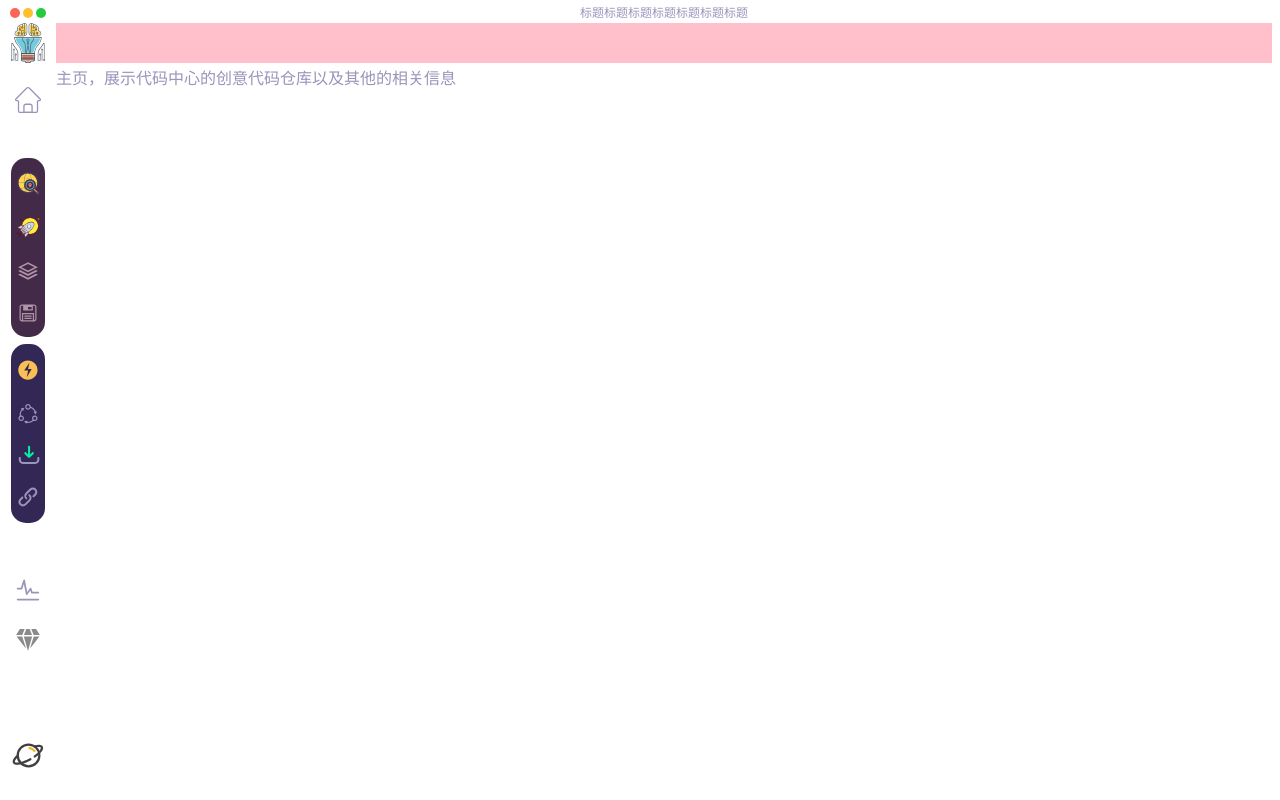
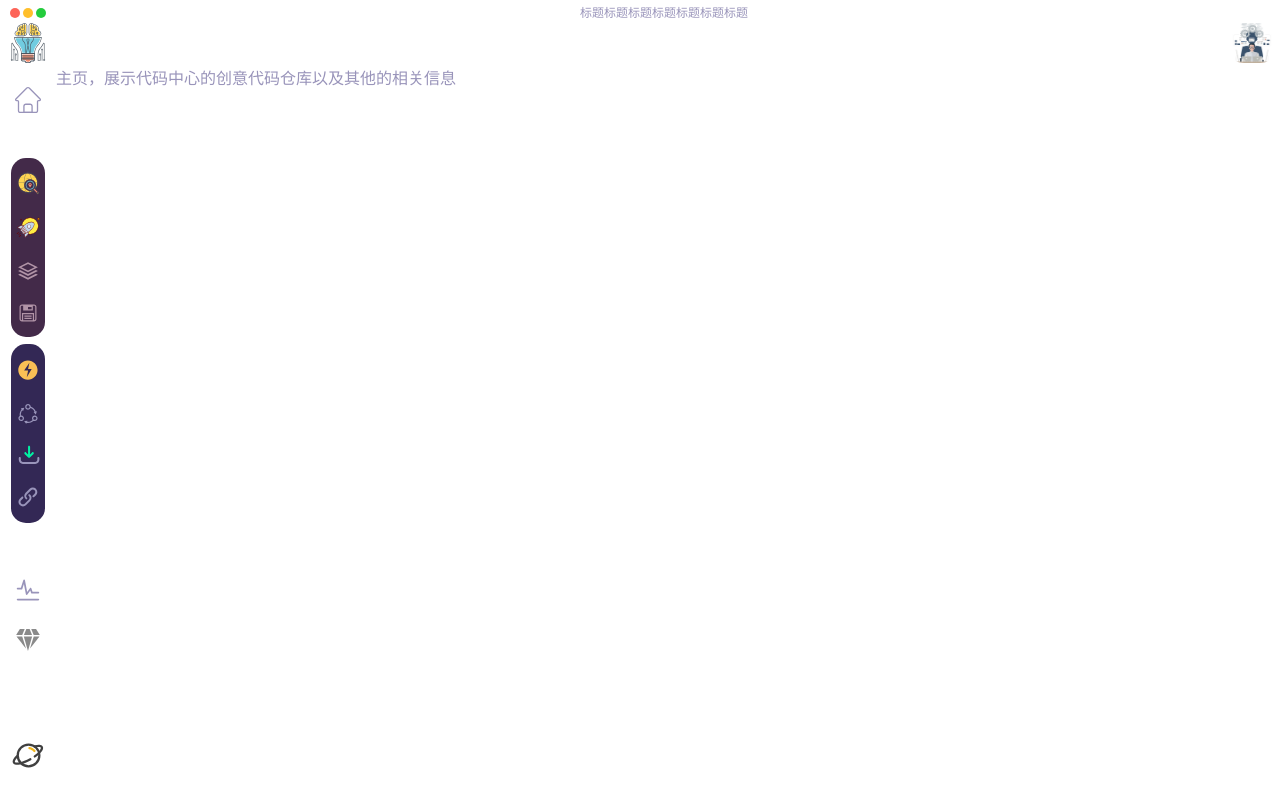
Before and after one commit to liuyuan-1024/ChinaOracle-front, a Vue app: page / in a window 1280 px wide. Built offline with nearby package versions, Linux system fonts and the light colour scheme.

Commit message:
test: app bar的grid布局

```diff
--- a/src/layout/components/AppBar.vue
+++ b/src/layout/components/AppBar.vue
@@ -5,17 +5,27 @@
 </script>
 
 <script lang='ts' setup>
-    // import SearchBar from '@/layout/components/SearchBar.vue';
-    // import SwitchBar from '@/layout/components/SwitchBar.vue';
-    // import PersonalBar from '@/layout/components/PersonalBar.vue';
+
 </script>
 
 <template>
-    <div id='app-bar'></div>
+    <div id='app-bar'>
+        <div></div>
+        <div></div>
+        <div></div>
+        <img src='@/assets/images/avatar.jpg' alt='' class='avatar' />
+    </div>
 </template>
 
 <style lang='scss' scoped>
     #app-bar {
-        background-color: pink;
+        display: grid;
+        grid-template-columns: 4fr 4fr 2fr 40px;
+        grid-template-rows: minmax(40px, auto);
+        grid-column-gap: 10px;
+
+        .avatar {
+            border-radius: 10px;
+        }
     }
 </style>
```
